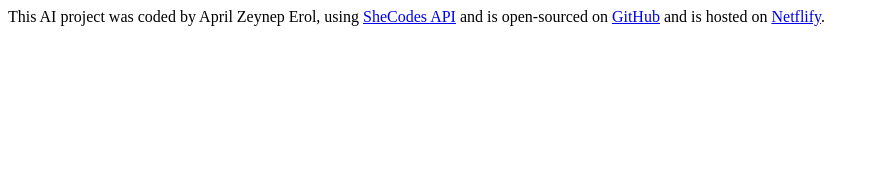
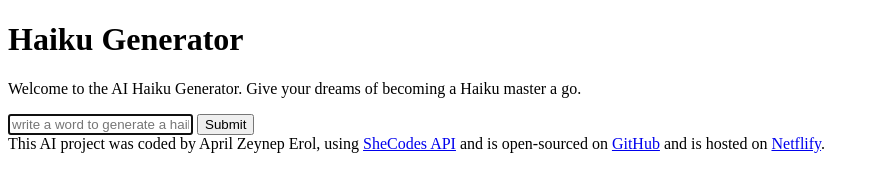
Before and after one commit to seineph/haiku-generator, a plain HTML site: page index.html in a window 1280 px wide. Shown: the whole page, without its empty margins (0-879 px from the left). Drawn offline with Linux system fonts and the light colour scheme.

Commit message:
added HTML elements

```diff
--- a/index.html
+++ b/index.html
@@ -4,13 +4,22 @@
 <head>
     <meta charset="UTF-8">
     <meta name="viewport" content="width=device-width, initial-scale=1.0">
-    <title>Document</title>
+    <title>AI Haiku Generator</title>
     <link rel="stylesheet" href="sources/style.css">
 
 </head>
 
 <body>
+    <h1> Haiku Generator </h1>
+    <p>Welcome to the AI Haiku Generator. Give your dreams of becoming a Haiku master a go.</p>
+    <main>
 
+        <form action="">
+            <input type="input" placeholder="write a word to generate a haiku about it" autofocus required>
+            <input type="submit" name="Generate" id="submit-button">
+        </form>
+
+    </main>
 
 
     <footer>This AI project was coded by April Zeynep Erol, using <a href="https://www.shecodes.io/"
```
